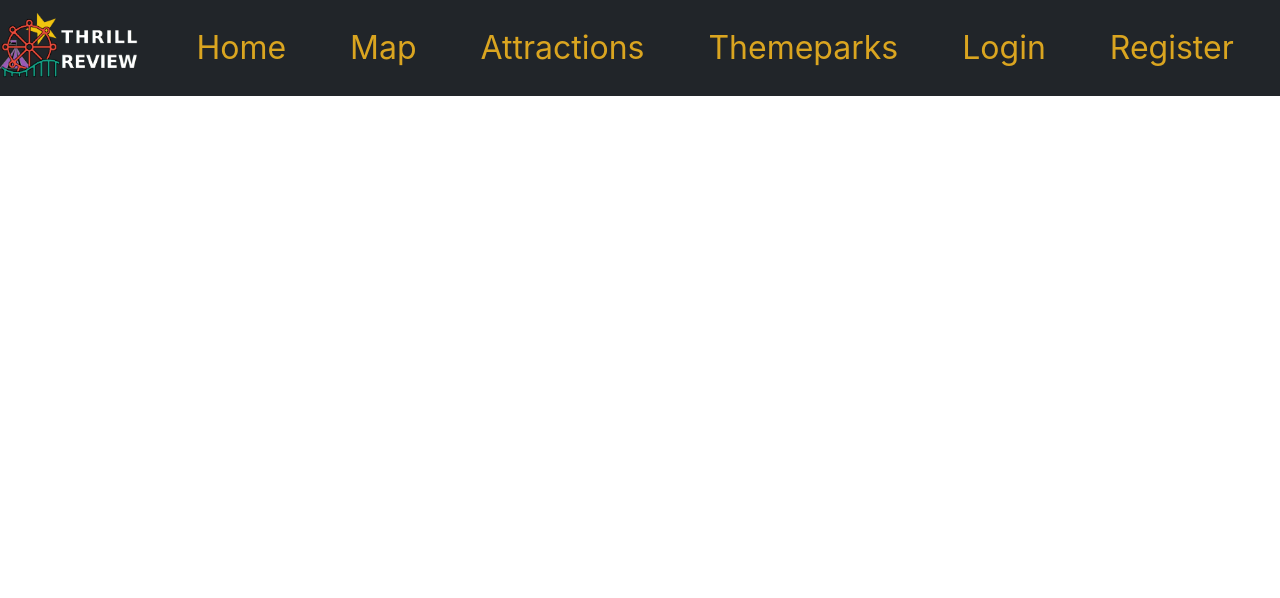
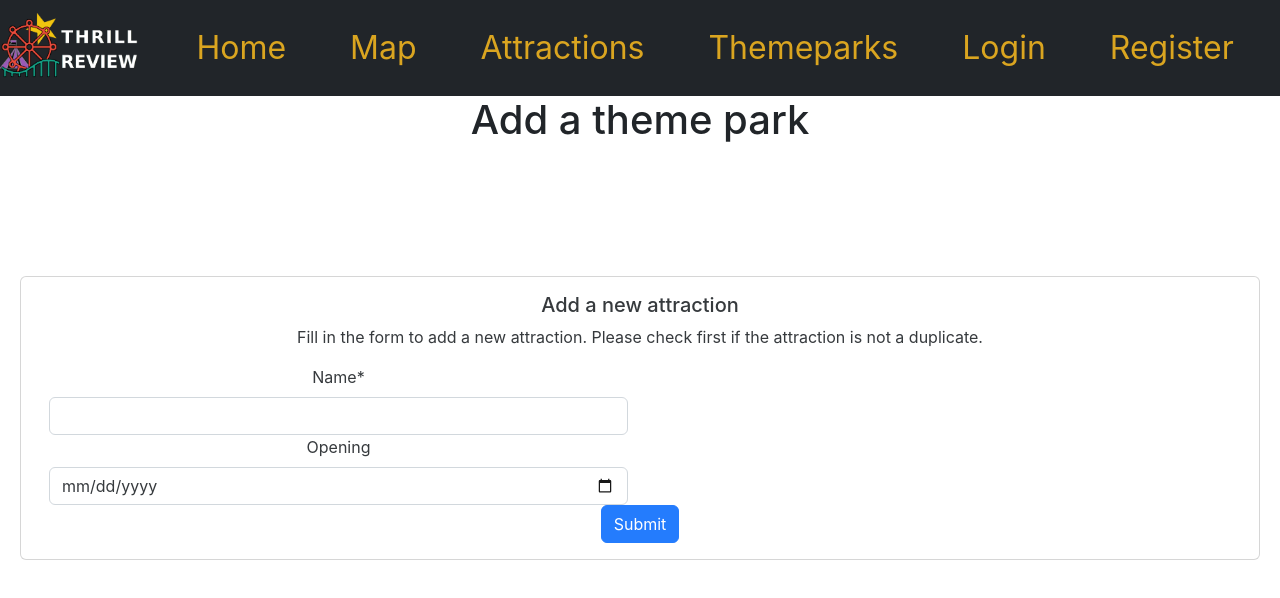
Before and after one commit to Abdullahsab3/thrillreview, a React (Create React App) app in the folder client/: page /addThemePark in a window 1280 px wide. Shown: the top 598 px of the page. Built offline with nearby package versions, Linux system fonts and the light colour scheme.

Commit message:
tussentijds commiten

```diff
--- a/client/src/App.tsx
+++ b/client/src/App.tsx
@@ -14,6 +14,7 @@ import ChangeUsername from './changeUsername';
 import ChangePassword from './changePassword';
 import ChangeEmail from './changeEmail';
 import AddAttraction from './addAttraction';
+import AddThemePark from './addThemePark';
 
 function App() {
 
@@ -41,6 +42,7 @@ function App() {
             <Route path='/Profile/change-email' element={<ChangeEmail/>}/>
             <Route path='/Profile/change-password' element={<ChangePassword/>}/>
             <Route path='/addAttraction' element={<AddAttraction />} />
+            <Route path="/addThemePark" element={<AddThemePark />}/>
           </Routes>
         </Router>
 
--- a/client/src/Attractions.tsx
+++ b/client/src/Attractions.tsx
@@ -3,16 +3,16 @@ import Card from 'react-bootstrap/Card';
 import Row from 'react-bootstrap/Row';
 import Form from 'react-bootstrap/Form';
 import Button from 'react-bootstrap/Button';
-import {Search} from 'react-bootstrap-icons';
+import { Search } from 'react-bootstrap-icons';
 import InputGroup from 'react-bootstrap/InputGroup';
-import {useState } from 'react';
-import { Link } from 'react-router-dom';
+import { useState } from 'react';
+import CardWithLinkTo from './HigherOrderComponents';
 
 function Attractions() {
 
     function TopTenAttractions() {
 
-        return(
+        return (
             <Card>
                 <Card.Body>
                     <Card.Title>Top Ten Attractions Rated by our users</Card.Title>
@@ -23,7 +23,7 @@ function Attractions() {
     }
 
     function NewestAttractions() {
-        return(
+        return (
             <Card>
                 <Card.Body>
                     <Card.Title>Newest Attractions</Card.Title>
@@ -34,10 +34,10 @@ function Attractions() {
     }
 
     function SearchAttractions() {
-        const[query, setquery] = useState("")
+        const [query, setquery] = useState("")
 
 
-        function handleSubmit () {
+        function handleSubmit() {
             if (query) {
                 alert('you searched for ' + query + ', someday this will become a server request')
             } else {
@@ -45,7 +45,7 @@ function Attractions() {
             }
         }
 
-        return(
+        return (
             <Card>
                 <Card.Body>
                     <Card.Title>Search Attractions</Card.Title>
@@ -58,21 +58,6 @@ function Attractions() {
                             </Button>
                         </InputGroup>
                     </Form>
-
-                </Card.Body>
-            </Card>
-        );
-    }
-
-    function AddAttraction() {
-        return(
-            <Card>
-                <Card.Body>
-                    <Card.Title>Add an attraction</Card.Title>
-                    <Link to="/addAttraction">
-                    <Button>Add Attraction</Button>
-                    </Link>
-
 
                 </Card.Body>
             </Card>
@@ -95,7 +80,7 @@ function Attractions() {
             </Row>
             <Row lg={3} sm={1}>
                 <Col className="AttractionCol">
-                <AddAttraction />
+                    <CardWithLinkTo to="/addAttraction" title="Add an attraction" />
                 </Col>
             </Row>
         </div>
--- /dev/null
+++ b/client/src/HigherOrderComponents.tsx
@@ -0,0 +1,23 @@
+import Card from 'react-bootstrap/Card';
+import { Link } from 'react-router-dom';
+import Button from 'react-bootstrap/Button';
+
+interface LinkToPage {
+    to: string;
+    title: string
+}
+function CardWithLinkTo(props: LinkToPage) {
+    return (
+        <Card>
+            <Card.Body>
+                <Card.Title>{props.title}</Card.Title>
+                <Link to={props.to}>
+                    <Button>Go to page</Button>
+                </Link>
+            </Card.Body>
+        </Card>
+    );
+}
+
+
+export default CardWithLinkTo;
--- a/client/src/ThemeParks.tsx
+++ b/client/src/ThemeParks.tsx
@@ -1,9 +1,15 @@
-
+import CardWithLinkTo from './HigherOrderComponents';
 
 
 function ThemePark() {
     return (
-        <h1> themeparks</h1>
+        <div>
+            <h1> themeparks</h1>
+            <CardWithLinkTo to="/addThemePark" title="Add a ThemePark" />
+
+        </div>
+
+
 
 
 
--- a/client/src/addAttraction.tsx
+++ b/client/src/addAttraction.tsx
@@ -55,6 +55,21 @@ function AddAttraction() {
         setValidated(true);
     }
 
+    interface textField{
+        label:string;
+        required:boolean;
+        invalidFeedback:string;
+    }
+
+    function InputText(props:textField){
+        <Form.Group>
+        <Form.Label> {props.label}</Form.Label>
+        <Form.Control required={props.required} type="text" />
+        <Form.Control.Feedback type="invalid">
+            Name is required
+        </Form.Control.Feedback>
+    </Form.Group>
+    }
 
     // length, height, duration : zal nog gevalideerd worden dat echt cijfer is  : https://codesandbox.io/s/9zjo1lp86w?file=/src/Components/InputDecimal.jsx
     // row moet rond card want anders krijg je een lelijke gap tussen header en de card
--- /dev/null
+++ b/client/src/addThemePark.tsx
@@ -0,0 +1,75 @@
+import './addAttraction.css'
+import React, { useState } from 'react';
+import { Card, Dropdown } from "react-bootstrap";
+import Form from 'react-bootstrap/Form';
+import InputGroup from 'react-bootstrap/InputGroup';
+import Button from 'react-bootstrap/Button';
+import Axios from 'axios'
+import { useNavigate } from 'react-router-dom';
+import { backendServer } from './helpers';
+import Col from 'react-bootstrap/Col';
+import Row from 'react-bootstrap/Row';
+
+function AddThemePark() {
+    const navigate = useNavigate()
+
+    const [name, setName] = useState("")
+    const [opening, setOpening] = useState("")
+
+
+    const [validated, setValidated] = useState(false);
+
+    function handleSubmit(event: React.FormEvent<HTMLFormElement>) {
+        const form = event.currentTarget
+        if (form.checkValidity() === false) {
+            event.preventDefault();
+            event.stopPropagation();
+        } else {
+           alert("WHOOOHHHHWWWWOOOOW");
+        }
+        setValidated(true);
+    }
+
+
+    // length, height, duration : zal nog gevalideerd worden dat echt cijfer is  : https://codesandbox.io/s/9zjo1lp86w?file=/src/Components/InputDecimal.jsx
+    // row moet rond card want anders krijg je een lelijke gap tussen header en de card
+    return (
+        <div className="ContentOfPage">
+            <h1>Add a theme park</h1>
+            <Row>
+                <Card>
+                    <Card.Body>
+                        <Card.Title>Add a new attraction</Card.Title>
+                        <Card.Text>Fill in the form to add a new attraction. Please check first if the attraction is not a duplicate.</Card.Text>
+                        <Form className="align-items-center" noValidate validated={validated} onSubmit={handleSubmit}>
+                            <Row lg={2} sm={1}>
+                                <Col>
+                                    <Form.Group>
+                                        <Form.Label> Name* </Form.Label>
+                                        <Form.Control required type="text" onChange={(e) => setName(e.target.value)} />
+                                        <Form.Control.Feedback type="invalid">
+                                            Name is required
+                                        </Form.Control.Feedback>
+                                    </Form.Group>
+                                </Col>
+                            </Row>
+                            <Row lg={2} sm={1}>
+                                <Col>
+                                    <Form.Group>
+                                        <Form.Label>Opening</Form.Label>
+                                        <Form.Control type="date" onChange={(e) => setOpening(e.target.value)} />
+                                    </Form.Group>
+                                </Col>
+
+                            </Row>
+
+
+                            <Button type="submit">Submit</Button>
+                        </Form>
+                    </Card.Body>
+                </Card>
+            </Row >
+        </div >);
+}
+
+export default AddThemePark;
```
Lines whose indentation alone changed are shown as unchanged.
